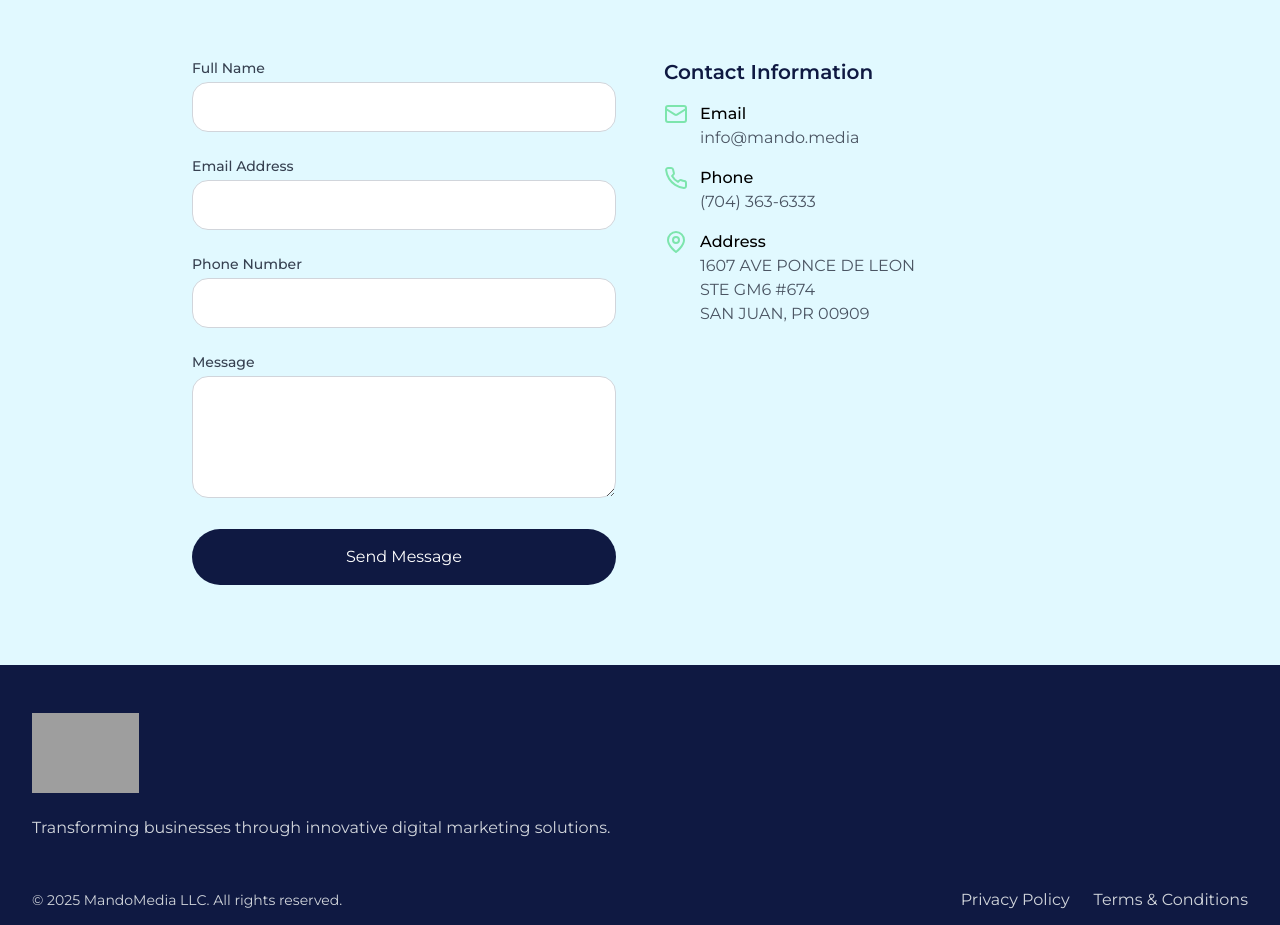
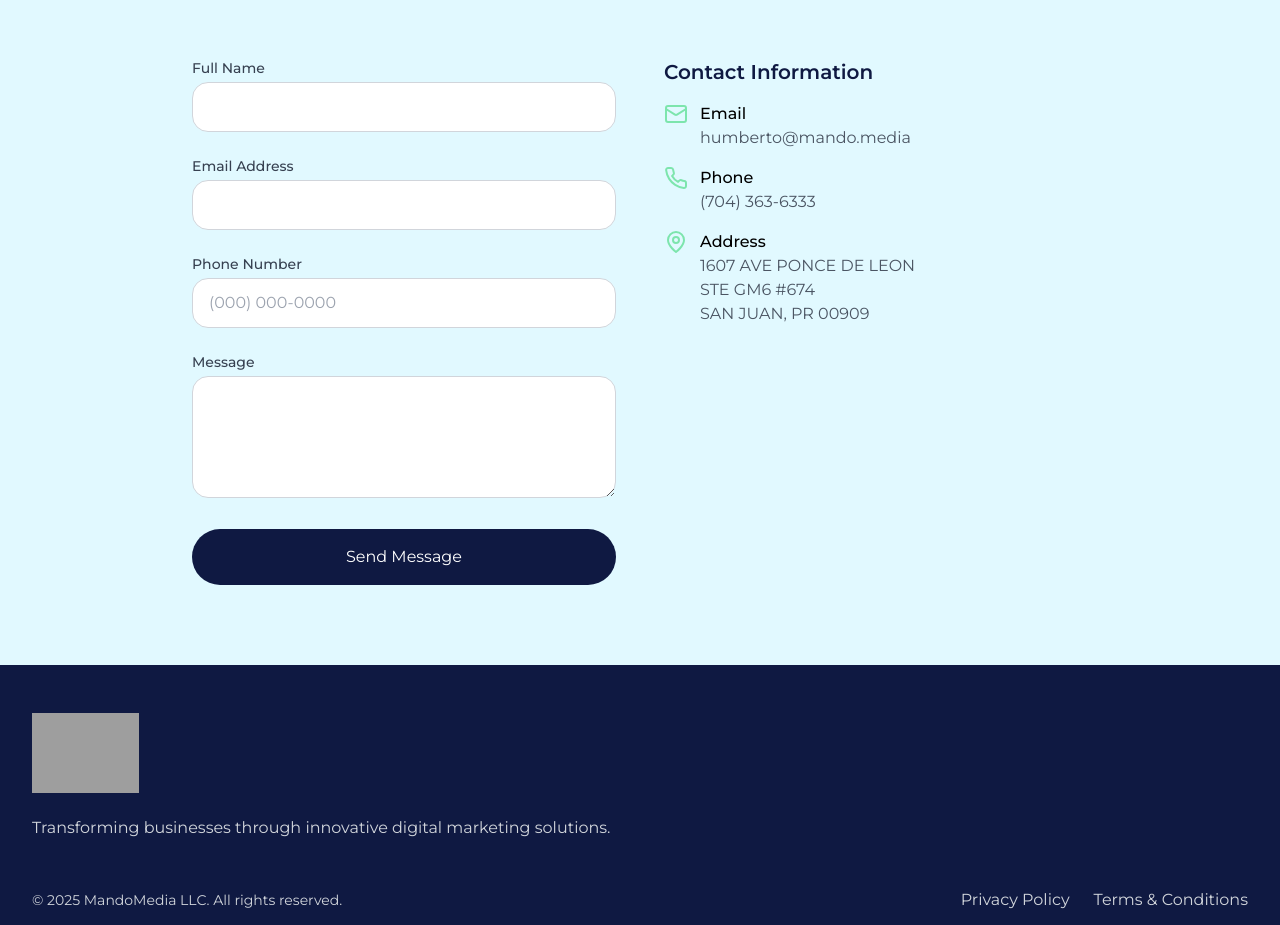
Before and after one commit to cuebish/mmcom, a React (Vite) app: page / in a window 1280 px wide. Shown: the part 3400-4325 px from the top of the page. Built offline with nearby package versions, Linux system fonts and the light colour scheme; grey boxes are pictures that could not be loaded.

Commit message:
20250627 - Contact Form Updates

```diff
--- a/src/components/Contact.tsx
+++ b/src/components/Contact.tsx
@@ -5,6 +5,25 @@ import toast, { Toaster } from 'react-hot-toast';
 
 const Contact = () => {
   const [state, handleSubmit] = useForm("xnnpvwed");
+
+  const formatPhoneNumber = (value: string) => {
+    // Remove all non-digits
+    const phoneNumber = value.replace(/\D/g, '');
+
+    // Format as (XXX) XXX-XXXX
+    if (phoneNumber.length >= 6) {
+      return `(${phoneNumber.slice(0, 3)}) ${phoneNumber.slice(3, 6)}-${phoneNumber.slice(6, 10)}`;
+    } else if (phoneNumber.length >= 3) {
+      return `(${phoneNumber.slice(0, 3)}) ${phoneNumber.slice(3)}`;
+    } else {
+      return phoneNumber;
+    }
+  };
+
+  const handlePhoneChange = (e: React.ChangeEvent<HTMLInputElement>) => {
+    const formatted = formatPhoneNumber(e.target.value);
+    e.target.value = formatted;
+  };
 
   const onSubmit = async (e: React.FormEvent<HTMLFormElement>) => {
     e.preventDefault();
@@ -71,6 +90,9 @@ const Contact = () => {
                   type="tel"
                   id="phone"
                   name="phone"
+                  placeholder="(000) 000-0000"
+                  maxLength={14}
+                  onChange={handlePhoneChange}
                   className="w-full px-4 py-3 border border-gray-300 rounded-cta focus:ring-2 focus:ring-secondary focus:border-transparent"
                   disabled={state.submitting}
                 />
@@ -108,8 +130,8 @@ const Contact = () => {
                   <Mail className="w-6 h-6 text-secondary-dark mr-3" />
                   <div>
                     <p className="font-medium">Email</p>
-                    <a href="mailto:info@mando.media" className="text-gray-600 hover:text-primary">
-                      info@mando.media
+                    <a href="mailto:humberto@mando.media" className="text-gray-600 hover:text-primary">
+                      humberto@mando.media
                     </a>
                   </div>
                 </div>
```
